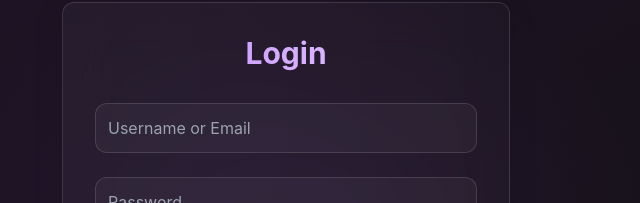
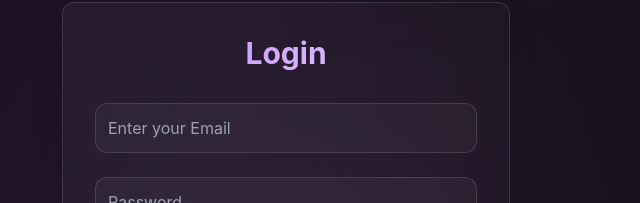
Before and after one commit to parthj000/PolycodeArena, a React (Create React App) app in the folder client/: page /login in a window 1280 px wide. Shown: the part 102-305 px from the top of the page, without its empty margins (354-994 px from the left). Built offline with nearby package versions, Linux system fonts and the light colour scheme.

Commit message:
payment error solved

```diff
--- a/client/src/pages/LoginPage.tsx
+++ b/client/src/pages/LoginPage.tsx
@@ -127,7 +127,7 @@ const LoginPage = () => {
                         >
                             <input
                                 type="text"
-                                placeholder="Username or Email"
+                                placeholder="Enter your Email"
                                 value={usernameOrEmail}
                                 onChange={(e) => setUsernameOrEmail(e.target.value)}
                                 className="w-full bg-[#ffffff0a] border border-[#ffffff20] rounded-xl p-3 text-white placeholder-gray-400 focus:outline-none focus:border-purple-500/50 focus:bg-[#ffffff15] transition-all duration-300"
--- a/client/src/pages/Payment.tsx
+++ b/client/src/pages/Payment.tsx
@@ -1,5 +1,6 @@
 import React, { useState } from "react";
 import { useParams, useNavigate } from "react-router-dom";
+import { API_URL } from "../App";
 
 const PaymentForm= () => {
   const { receiverid } = useParams<{ receiverid: string }>();
@@ -16,7 +17,7 @@ const PaymentForm= () => {
     }
 
     try {
-      const response = await fetch(`${process.env.REACT_APP_BACKEND_URI}/wallet/pay`, {
+      const response = await fetch(`${API_URL}/wallet/pay`, {
         method: "POST",
         headers: {
           "Content-Type": "application/json",
```
